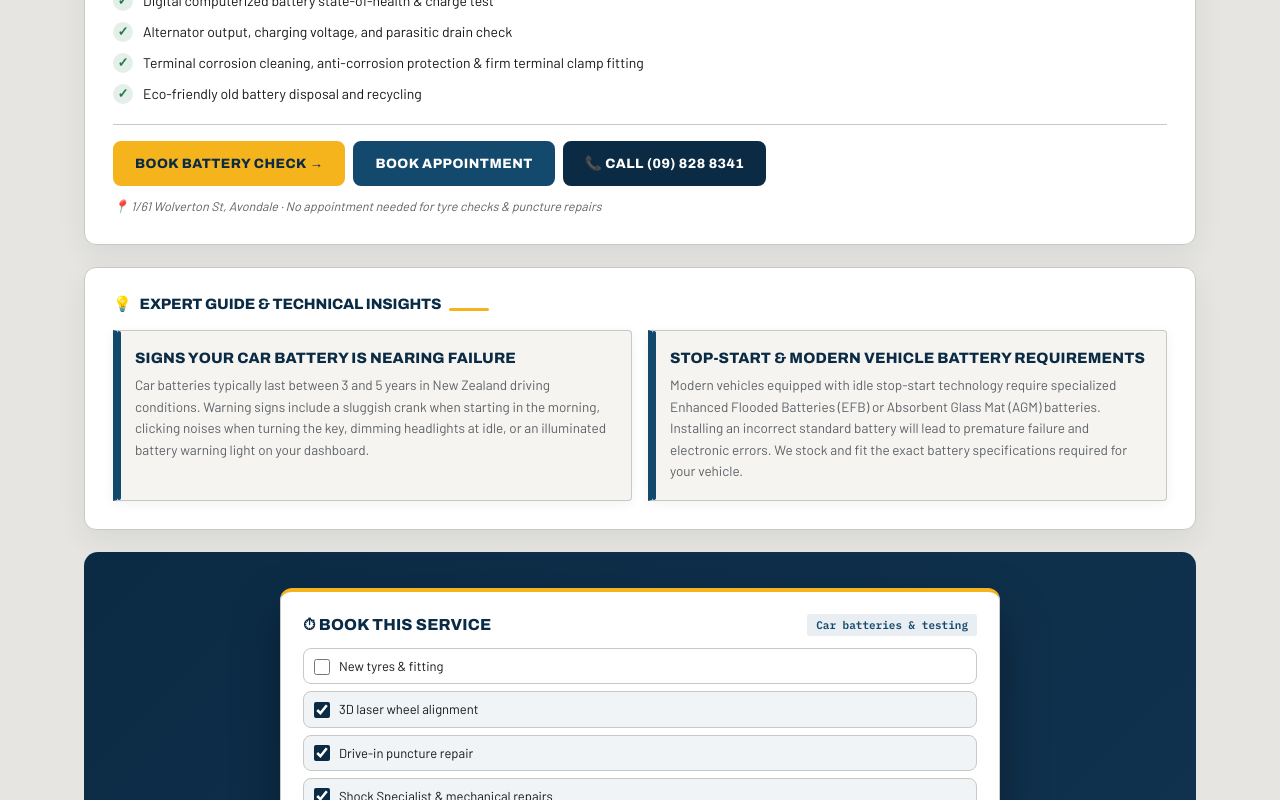
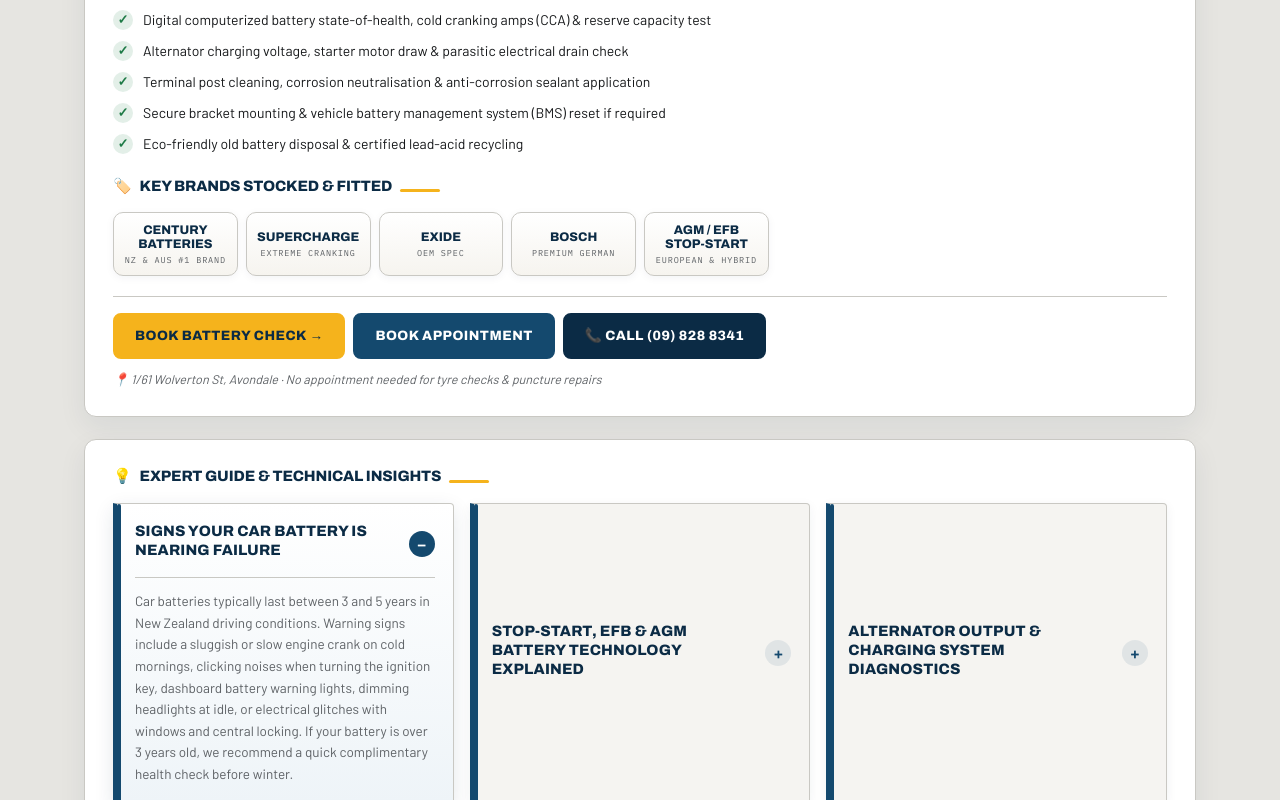
Before and after one commit to swadhinjit-credencesoft/glenburnweb, a Next.js app: page /services/batteries in a window 1280 px wide. Shown: the part 840-1640 px from the top of the page. Built offline with nearby package versions, Linux system fonts and the light colour scheme.

Commit message:
updated service tyre

```diff
--- a/src/components/features/services/ServiceDetailView.tsx
+++ b/src/components/features/services/ServiceDetailView.tsx
@@ -1,6 +1,7 @@
 "use client";
 
 import Link from "next/link";
+import { useState } from "react";
 import { BookTopbar } from "@/components/layout/Topbar";
 import SiteHeader from "@/components/layout/SiteHeader";
 import SiteFooter from "@/components/layout/SiteFooter";
@@ -26,6 +27,42 @@
   "shock-shop": "🛠️",
   "batteries": "🔋",
 };
+
+/** Collapsible accordion card — click anywhere on the card to expand/collapse */
+function ExpertCard({
+  title,
+  content,
+  amber,
+  defaultOpen = false,
+}: {
+  title: string;
+  content: string;
+  amber?: boolean;
+  defaultOpen?: boolean;
+}) {
+  const [open, setOpen] = useState(defaultOpen);
+
+  return (
+    <button
+      type="button"
+      className={`expert-card expert-accordion${amber ? " amber" : ""}${open ? " is-open" : ""}`}
+      aria-expanded={open}
+      onClick={() => setOpen((o) => !o)}
+    >
+      <div className="expert-accordion-header">
+        <h4>{title}</h4>
+        <span className="expert-accordion-chevron" aria-hidden="true">
+          {open ? "−" : "+"}
+        </span>
+      </div>
+      {open && (
+        <div className="expert-accordion-body">
+          <p>{content}</p>
+        </div>
+      )}
+    </button>
+  );
+}
 
 export default function ServiceDetailView({
   service,
@@ -155,22 +192,24 @@
                 </div>
               </div>
 
+              {service.expertSections && service.expertSections.length > 0 && (
                 <div className="service-panel">
                   <h3>
                     <span>💡</span> Expert Guide &amp; Technical Insights
                   </h3>
                   <div className="expert-insights-block">
-                  {service.expertSections.map((sec) => (
-                    <div
-                      className={`expert-card ${service.amber ? "amber" : ""}`}
+                    {service.expertSections.map((sec, idx) => (
+                      <ExpertCard
                         key={sec.title}
-                    >
-                      <h4>{sec.title}</h4>
-                      <p>{sec.content}</p>
-                    </div>
+                        title={sec.title}
+                        content={sec.content}
+                        amber={service.amber}
+                        defaultOpen={idx === 0}
+                      />
                     ))}
                   </div>
                 </div>
+              )}
 
               <section className="service-booking-section">
                 <div className="service-booking">
@@ -193,7 +232,7 @@
           </div>
           <div className="service-related">
             {related.map((r) => (
-              <Link className="related-link" key={r.id} href={r.id === "batteries" ? "/book" : `/services/${r.id}`}>
+              <Link className="related-link" key={r.id} href={`/services/${r.id}`}>
                 <span className="code-badge">{r.code}</span>
                 <span className="related-title">{r.title}</span>
                 <span className="related-price">{r.price}</span>
@@ -240,7 +279,7 @@
               rel="noopener noreferrer"
               className="btn btn-s"
             >
-              🗺️ Get Directions to Avondale
+              📍 Get Directions to Avondale
             </a>
           </div>
         </div>
--- a/src/components/features/services/ServicesView.tsx
+++ b/src/components/features/services/ServicesView.tsx
@@ -82,7 +82,7 @@
             {SERVICES.map((s) => (
               <Link
                 key={s.id}
-                href={s.id === "batteries" ? "/book" : `/services/${s.id}`}
+                href={`/services/${s.id}`}
                 className={`service-hub-card${s.amber ? " amber" : ""}`}
               >
                 <div className="hub-meta">
--- a/src/components/layout/SiteFooter.tsx
+++ b/src/components/layout/SiteFooter.tsx
@@ -42,10 +42,10 @@
           <div>
             <h4>Services</h4>
             <Link href="/services/tyre-fitting">Tyre fitting &amp; supply</Link>
-            <Link href="/book">3D laser wheel alignment</Link>
-            <Link href="/book">Puncture repair</Link>
+            <Link href="/services/wheel-alignment">3D laser wheel alignment</Link>
+            <Link href="/services/puncture-repair">Puncture repair</Link>
             <Link href="/shock-shop">Shock Specialist &amp; mechanical repairs</Link>
-            <Link href="/book">Car batteries &amp; testing</Link>
+            <Link href="/services/batteries">Car batteries &amp; testing</Link>
           </div>
           <div>
             <h4>Areas served</h4>
--- a/src/data/home.ts
+++ b/src/data/home.ts
@@ -62,8 +62,8 @@
     title: "Car batteries & testing",
     body: "Comprehensive car battery health check, charging system diagnosis, and top-brand battery supply and fitting while you wait.",
     price: "From $149 fitted",
-    linkLabel: "Book battery service →",
-    href: "/book",
+    linkLabel: "Battery service details →",
+    href: "/services/batteries",
   },
 ];
 
--- a/src/data/navigation.ts
+++ b/src/data/navigation.ts
@@ -41,7 +41,7 @@
   },
   {
     label: "Car batteries & testing",
-    href: "/book",
+    href: "/services/batteries",
     desc: "Digital test & fitting from $149",
   },
 ];
--- a/src/data/services.ts
+++ b/src/data/services.ts
@@ -208,30 +208,48 @@
     title: "Car Batteries & Battery Health Testing in Avondale",
     body: "Car won't start or slow to turn over? We provide rapid digital battery testing, alternator charging checks, and on-site replacement with premium high-crank and stop-start batteries.",
     whatsIncluded: [
-      "Digital computerized battery state-of-health & charge test",
-      "Alternator output, charging voltage, and parasitic drain check",
-      "Terminal corrosion cleaning, anti-corrosion protection & firm terminal clamp fitting",
-      "Eco-friendly old battery disposal and recycling",
+      "Digital computerized battery state-of-health, cold cranking amps (CCA) & reserve capacity test",
+      "Alternator charging voltage, starter motor draw & parasitic electrical drain check",
+      "Terminal post cleaning, corrosion neutralisation & anti-corrosion sealant application",
+      "Secure bracket mounting & vehicle battery management system (BMS) reset if required",
+      "Eco-friendly old battery disposal & certified lead-acid recycling",
     ],
-    brands: [],
+    brands: [
+      { name: "Century Batteries", tier: "NZ & AUS #1 BRAND" },
+      { name: "Supercharge", tier: "EXTREME CRANKING" },
+      { name: "Exide", tier: "OEM SPEC" },
+      { name: "Bosch", tier: "PREMIUM GERMAN" },
+      { name: "AGM / EFB Stop-Start", tier: "EUROPEAN & HYBRID" },
+    ],
     highlights: [
-      { label: "Testing Time", value: "Under 5 minutes (Free)" },
-      { label: "Battery Types", value: "Standard, EFB, AGM (Stop-Start)" },
-      { label: "Warranty", value: "Up to 3-Year Nationwide Warranty" },
+
+      { label: "Battery Types", value: "Standard Lead-Acid, EFB, AGM & Stop-Start" },
+      { label: "Starting Price", value: "From $149 fully fitted & tested" },
+      { label: "Warranty", value: "Up to 36-Month Nationwide Replacement Warranty" },
     ],
     expertSections: [
       {
         title: "Signs Your Car Battery Is Nearing Failure",
         content:
-          "Car batteries typically last between 3 and 5 years in New Zealand driving conditions. Warning signs include a sluggish crank when starting in the morning, clicking noises when turning the key, dimming headlights at idle, or an illuminated battery warning light on your dashboard.",
+          "Car batteries typically last between 3 and 5 years in New Zealand driving conditions. Warning signs include a sluggish or slow engine crank on cold mornings, clicking noises when turning the ignition key, dashboard battery warning lights, dimming headlights at idle, or electrical glitches with windows and central locking. If your battery is over 3 years old, we recommend a quick complimentary health check before winter.",
       },
       {
-        title: "Stop-Start & Modern Vehicle Battery Requirements",
+        title: "Stop-Start, EFB & AGM Battery Technology Explained",
         content:
-          "Modern vehicles equipped with idle stop-start technology require specialized Enhanced Flooded Batteries (EFB) or Absorbent Glass Mat (AGM) batteries. Installing an incorrect standard battery will lead to premature failure and electronic errors. We stock and fit the exact battery specifications required for your vehicle.",
+          "Modern vehicles equipped with idle stop-start systems, regenerative braking, or complex onboard computer networks require specialized Enhanced Flooded Batteries (EFB) or Absorbent Glass Mat (AGM) power cells. Installing a standard conventional battery into a stop-start vehicle causes rapid battery deterioration within months and often trips electronic warning lights. At Glenburn Tyres, we match the exact OEM chemistry, CCA rating, and DIN/JIS case sizing your vehicle manufacturer requires.",
+      },
+      {
+        title: "Alternator Output & Charging System Diagnostics",
+        content:
+          "A flat battery isn't always a faulty battery. Often an under-charging alternator fails to keep the battery replenished, or an over-charging voltage regulator boils off electrolyte and causes premature failure. Every battery replacement at our Wolverton Street workshop includes a live charging circuit test under load to verify that your alternator, belt tension, and starter motor are in peak working condition.",
+      },
+      {
+        title: "Drive-In Battery Testing — No Booking Needed",
+        content:
+          "Car struggling to start? Drop straight into our workshop at 1/61 Wolverton Street, Avondale (The Iconic Blue Building). Our technicians will perform a fast, free computerized battery health analysis on the spot. If a new battery is needed, we stock all popular sizes and fit them while you wait, including memory saver connection to protect your vehicle's radio and ECU settings.",
       },
     ],
-    price: "Free test · Batteries from $149 fitted",
+    price: "Free check · From $149 fitted",
     href: "/book",
     cta: "Book Battery Check",
   },
--- a/src/styles/pages/_services.scss
+++ b/src/styles/pages/_services.scss
@@ -1126,6 +1126,103 @@
   }
 }
 
+/* ── Expert guide accordion ──────────────────────────────────── */
+
+// When the whole card IS the button
+button.expert-accordion {
+  display: block;
+  width: 100%;
+  text-align: left;
+  cursor: pointer;
+  font-family: inherit;
+  background: linear-gradient(180deg, #ffffff 0%, #f7f5f0 100%);
+
+  // Remove static hover lift when closed — cursor + bg communicates interactivity
+  &:hover:not(.is-open) {
+    transform: translateY(-2px);
+    box-shadow: 0 10px 24px rgba(11, 43, 69, 0.12);
+  }
+
+  &.is-open {
+    box-shadow: 0 6px 20px rgba(11, 43, 69, 0.11);
+    background: linear-gradient(180deg, #ffffff 0%, #eef4f8 100%);
+  }
+
+  &:focus-visible {
+    outline: 2px solid var(--blue);
+    outline-offset: 2px;
+  }
+}
+
+.expert-accordion-header {
+  display: flex;
+  align-items: center;
+  justify-content: space-between;
+  gap: 12px;
+  width: 100%;
+
+  h4 {
+    font-size: 13.5px;
+    font-weight: 800;
+    text-transform: uppercase;
+    letter-spacing: 0.01em;
+    color: var(--blue);
+    line-height: 1.3;
+    margin: 0;
+    flex: 1;
+    text-align: left;
+  }
+
+  .amber & h4 {
+    color: #946800;
+  }
+}
+
+.expert-accordion-chevron {
+  display: inline-flex;
+  align-items: center;
+  justify-content: center;
+  flex-shrink: 0;
+  width: 26px;
+  height: 26px;
+  border-radius: 50%;
+  background: rgba(20, 73, 110, 0.09);
+  color: var(--blue);
+  font-size: 18px;
+  font-weight: 700;
+  line-height: 1;
+  transition: background 0.15s ease, color 0.15s ease;
+
+  .expert-accordion.is-open & {
+    background: var(--blue);
+    color: #fff;
+  }
+
+  .expert-accordion.amber & {
+    background: rgba(245, 179, 28, 0.15);
+    color: #946800;
+  }
+
+  .expert-accordion.amber.is-open & {
+    background: var(--amber);
+    color: var(--carbon);
+  }
+}
+
+.expert-accordion-body {
+  margin-top: 12px;
+  padding-top: 12px;
+  border-top: 1px solid var(--line);
+  text-align: left;
+
+  p {
+    font-size: 13.5px;
+    line-height: 1.65;
+    color: var(--muted);
+    margin: 0;
+  }
+}
+
 /* ── Small-screen polish ─────────────────────────────────────── */
 
 @media (max-width: 640px) {
```
Also changed, not shown: 1 other file (tests, documents, lock files or other folders). Lines whose indentation alone changed are shown as unchanged.
